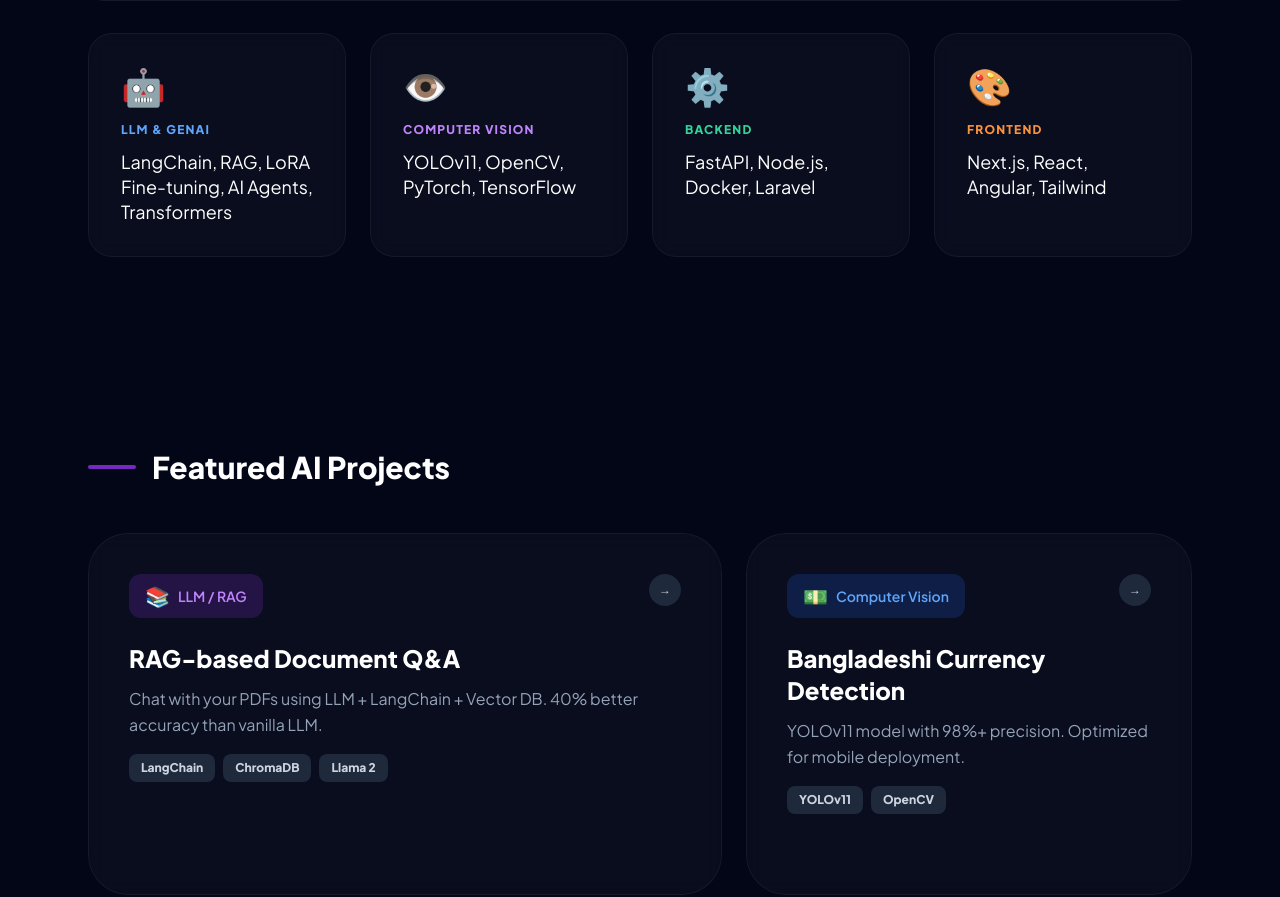
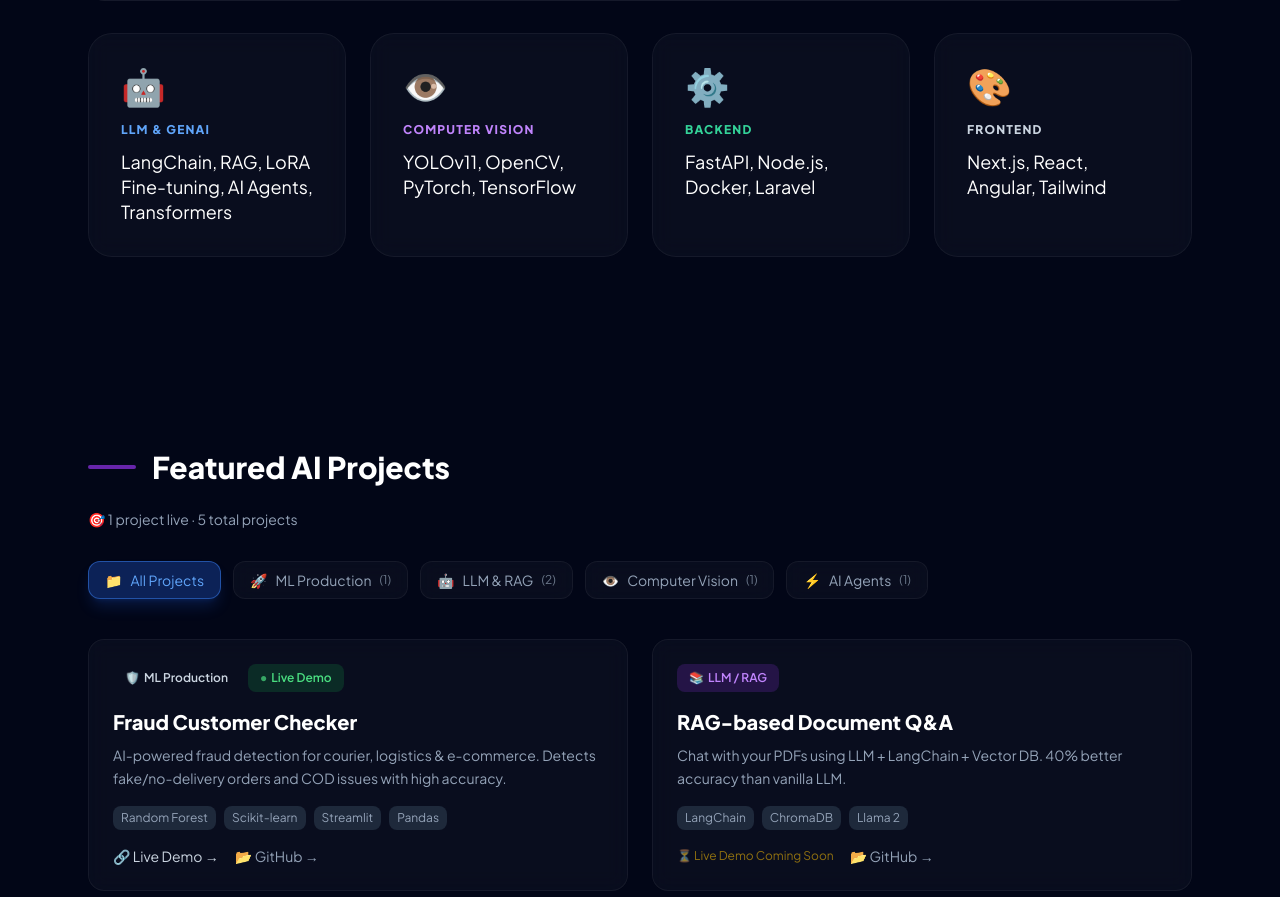
Before and after one commit to touhid71/portFolio, a Next.js app in the folder touhid-portfolio/: page / in a window 1280 px wide. Shown: the part 1900-2797 px from the top of the page. Built offline with nearby package versions, Linux system fonts and the light colour scheme.

Commit message:
added project

```diff
--- a/touhid-portfolio/app/page.tsx
+++ b/touhid-portfolio/app/page.tsx
@@ -1,16 +1,98 @@
 "use client";
 
+import { useState } from "react";
 import Link from "next/link";
-import { useState } from "react";
 
 export default function Home() {
   const [showToast, setShowToast] = useState(false);
+  const [activeFilter, setActiveFilter] = useState("all");
 
   const handleDownloadResume = () => {
     window.open("/resume-md-touhidul-islam.pdf", "_blank");
     setShowToast(true);
     setTimeout(() => setShowToast(false), 3000);
   };
+
+  const projects = [
+    {
+      id: 1,
+      title: "Fraud Customer Checker",
+      category: "ml-production",
+      categoryName: "ML Production",
+      icon: "🛡️",
+      color: "red",
+      description: "AI-powered fraud detection for courier, logistics & e-commerce. Detects fake/no-delivery orders and COD issues with high accuracy.",
+      tech: ["Random Forest", "Scikit-learn", "Streamlit", "Pandas"],
+      liveLink: "https://fraudcheck-touhid.streamlit.app/",
+      githubLink: "#",
+      isLive: true,
+      badge: "PRODUCTION LIVE"
+    },
+    {
+      id: 2,
+      title: "RAG-based Document Q&A",
+      category: "llm",
+      categoryName: "LLM / RAG",
+      icon: "📚",
+      color: "purple",
+      description: "Chat with your PDFs using LLM + LangChain + Vector DB. 40% better accuracy than vanilla LLM.",
+      tech: ["LangChain", "ChromaDB", "Llama 2"],
+      liveLink: null,
+      githubLink: "#",
+      isLive: false
+    },
+    {
+      id: 3,
+      title: "Bangladeshi Currency Detection",
+      category: "computer-vision",
+      categoryName: "Computer Vision",
+      icon: "💵",
+      color: "blue",
+      description: "YOLOv11 model with 98%+ precision. Optimized for mobile deployment.",
+      tech: ["YOLOv11", "OpenCV"],
+      liveLink: null,
+      githubLink: "#",
+      isLive: false
+    },
+    {
+      id: 4,
+      title: "AI Research Agent",
+      category: "ai-agent",
+      categoryName: "AI Agent",
+      icon: "🔍",
+      color: "green",
+      description: "Autonomous agent that searches web, summarizes content, and writes research reports.",
+      tech: ["LangChain", "GPT-4", "Tavily"],
+      liveLink: null,
+      githubLink: "#",
+      isLive: false
+    },
+    {
+      id: 5,
+      title: "Bengali LLM Fine-tuning",
+      category: "llm",
+      categoryName: "Model Tuning",
+      icon: "🇧🇩",
+      color: "orange",
+      description: "Fine-tuned Gemma-2B on Bengali dataset. 60% less training time vs full fine-tuning.",
+      tech: ["LoRA", "PEFT", "Hugging Face"],
+      liveLink: null,
+      githubLink: "#",
+      isLive: false
+    }
+  ];
+
+  const filters = [
+    { id: "all", label: "All Projects", icon: "📁" },
+    { id: "ml-production", label: "ML Production", icon: "🚀" },
+    { id: "llm", label: "LLM & RAG", icon: "🤖" },
+    { id: "computer-vision", label: "Computer Vision", icon: "👁️" },
+    { id: "ai-agent", label: "AI Agents", icon: "⚡" },
+  ];
+
+  const filteredProjects = activeFilter === "all"
+    ? projects
+    : projects.filter(p => p.category === activeFilter);
 
   return (
     <>
@@ -153,81 +235,120 @@ export default function Home() {
         </div>
       </section>
 
-      {/* Projects Section */}
+      {/* Projects Section with Filter */}
       <section id="projects" className="py-24 px-6 max-w-6xl mx-auto">
-        <h2 className="text-3xl font-bold text-white mb-12 flex items-center gap-4">
+        <h2 className="text-3xl font-bold text-white mb-6 flex items-center gap-4">
           <span className="w-12 h-1 bg-purple-600 rounded-full animate-pulse"></span>
           Featured AI Projects
         </h2>
-        <div className="grid grid-cols-1 md:grid-cols-12 gap-6">
 
-          <div className="md:col-span-7 card-hover glass p-10 rounded-[2.5rem] group transition-all duration-500 hover:scale-[1.02] hover:-translate-y-2">
-            <div className="flex justify-between items-start mb-6">
-              <div className="px-4 py-2 bg-purple-600/20 text-purple-400 rounded-xl text-sm font-semibold flex items-center gap-2"><span className="text-xl">📚</span> LLM / RAG</div>
-              <div className="w-8 h-8 rounded-full bg-slate-800 flex items-center justify-center group-hover:bg-blue-600 transition-colors duration-300"><span className="text-xs group-hover:text-white transition-colors">→</span></div>
+        <p className="text-slate-400 mb-8 text-sm">
+          🎯 {projects.filter(p => p.isLive).length} project live · {projects.length} total projects
+        </p>
+
+        {/* Filter Buttons */}
+        <div className="flex flex-wrap gap-3 mb-10">
+          {filters.map((filter) => (
+            <button
+              key={filter.id}
+              onClick={() => setActiveFilter(filter.id)}
+              className={`px-4 py-2 rounded-xl text-sm font-medium transition-all duration-300 flex items-center gap-2 ${
+                activeFilter === filter.id
+                  ? "bg-blue-600/30 text-blue-400 border border-blue-500/50 shadow-lg shadow-blue-600/20"
+                  : "glass text-slate-400 hover:text-white hover:bg-white/10"
+              }`}
+            >
+              <span>{filter.icon}</span>
+              <span>{filter.label}</span>
+              {filter.id !== "all" && (
+                <span className="text-xs opacity-70">
+                  ({projects.filter(p => p.category === filter.id).length})
+                </span>
+              )}
+            </button>
+          ))}
         </div>
-            <h3 className="text-2xl font-bold text-white mb-3 group-hover:text-blue-400 transition-colors duration-300">RAG-based Document Q&A</h3>
-            <p className="text-slate-400 mb-4 leading-relaxed">Chat with your PDFs using LLM + LangChain + Vector DB. 40% better accuracy than vanilla LLM.</p>
-            <div className="flex flex-wrap gap-2 mb-4">
-              <span className="text-xs font-bold px-3 py-1.5 bg-slate-800 rounded-lg text-slate-300">LangChain</span>
-              <span className="text-xs font-bold px-3 py-1.5 bg-slate-800 rounded-lg text-slate-300">ChromaDB</span>
-              <span className="text-xs font-bold px-3 py-1.5 bg-slate-800 rounded-lg text-slate-300">Llama 2</span>
+
+        {/* Projects Grid */}
+        <div className="grid grid-cols-1 md:grid-cols-2 gap-6">
+          {filteredProjects.map((project) => (
+            <div
+              key={project.id}
+              className="card-hover glass p-6 rounded-2xl group transition-all duration-500 hover:scale-[1.02] hover:-translate-y-2"
+            >
+              <div className="flex justify-between items-start mb-4 flex-wrap gap-2">
+                <div className="flex gap-2 flex-wrap">
+                  <div className={`px-3 py-1.5 bg-${project.color}-600/20 text-${project.color}-400 rounded-lg text-xs font-semibold flex items-center gap-1`}>
+                    <span>{project.icon}</span>
+                    <span>{project.categoryName}</span>
                   </div>
-            <div className="flex gap-4">
-              <Link href="#" className="text-purple-400 text-sm hover:underline opacity-0 group-hover:opacity-100 transition-all duration-300 translate-y-2 group-hover:translate-y-0">🔗 Live Demo →</Link>
-              <Link href="#" className="text-slate-400 text-sm hover:underline opacity-0 group-hover:opacity-100 transition-all duration-300 translate-y-2 group-hover:translate-y-0">📂 GitHub →</Link>
+                  {project.isLive && (
+                    <div className="px-3 py-1.5 bg-green-600/20 text-green-400 rounded-lg text-xs font-semibold flex items-center gap-1">
+                      <span className="animate-pulse">●</span>
+                      <span>Live Demo</span>
+                    </div>
+                  )}
                 </div>
               </div>
 
-          <div className="md:col-span-5 card-hover glass p-10 rounded-[2.5rem] group transition-all duration-500 hover:scale-[1.02] hover:-translate-y-2">
-            <div className="flex justify-between items-start mb-6">
-              <div className="px-4 py-2 bg-blue-600/20 text-blue-400 rounded-xl text-sm font-semibold flex items-center gap-2"><span className="text-xl">💵</span> Computer Vision</div>
-              <div className="w-8 h-8 rounded-full bg-slate-800 flex items-center justify-center group-hover:bg-blue-600 transition-colors duration-300"><span className="text-xs group-hover:text-white transition-colors">→</span></div>
-            </div>
-            <h3 className="text-2xl font-bold text-white mb-3 group-hover:text-blue-400 transition-colors duration-300">Bangladeshi Currency Detection</h3>
-            <p className="text-slate-400 mb-4 leading-relaxed">YOLOv11 model with 98%+ precision. Optimized for mobile deployment.</p>
+              <h3 className={`text-xl font-bold text-white mb-2 group-hover:text-${project.color}-400 transition-colors duration-300`}>
+                {project.title}
+              </h3>
+
+              <p className="text-slate-400 text-sm mb-4 leading-relaxed">
+                {project.description}
+              </p>
+
               <div className="flex flex-wrap gap-2 mb-4">
-              <span className="text-xs font-bold px-3 py-1.5 bg-slate-800 rounded-lg text-slate-300">YOLOv11</span>
-              <span className="text-xs font-bold px-3 py-1.5 bg-slate-800 rounded-lg text-slate-300">OpenCV</span>
-            </div>
-            <Link href="#" className="text-blue-400 text-sm hover:underline opacity-0 group-hover:opacity-100 transition-all duration-300 translate-y-2 group-hover:translate-y-0">📂 GitHub →</Link>
+                {project.tech.map((tech, idx) => (
+                  <span key={idx} className="text-xs px-2 py-1 bg-slate-800 rounded-lg text-slate-400">
+                    {tech}
+                  </span>
+                ))}
               </div>
 
-          <div className="md:col-span-6 card-hover glass p-10 rounded-[2.5rem] group transition-all duration-500 hover:scale-[1.02] hover:-translate-y-2">
-            <div className="flex justify-between items-start mb-6">
-              <div className="px-4 py-2 bg-green-600/20 text-green-400 rounded-xl text-sm font-semibold flex items-center gap-2"><span className="text-xl">🔍</span> AI Agent / Automation</div>
-              <div className="w-8 h-8 rounded-full bg-slate-800 flex items-center justify-center group-hover:bg-blue-600 transition-colors duration-300"><span className="text-xs group-hover:text-white transition-colors">→</span></div>
-            </div>
-            <h3 className="text-2xl font-bold text-white mb-3 group-hover:text-blue-400 transition-colors duration-300">AI Research Agent</h3>
-            <p className="text-slate-400 mb-4 leading-relaxed">Autonomous agent that searches web, summarizes content, and writes research reports.</p>
-            <div className="flex flex-wrap gap-2 mb-4">
-              <span className="text-xs font-bold px-3 py-1.5 bg-slate-800 rounded-lg text-slate-300">LangChain</span>
-              <span className="text-xs font-bold px-3 py-1.5 bg-slate-800 rounded-lg text-slate-300">GPT-4</span>
-              <span className="text-xs font-bold px-3 py-1.5 bg-slate-800 rounded-lg text-slate-300">Tavily</span>
-            </div>
               <div className="flex gap-4">
-              <Link href="#" className="text-green-400 text-sm hover:underline opacity-0 group-hover:opacity-100 transition-all duration-300 translate-y-2 group-hover:translate-y-0">🔗 Live Demo →</Link>
-              <Link href="#" className="text-slate-400 text-sm hover:underline opacity-0 group-hover:opacity-100 transition-all duration-300 translate-y-2 group-hover:translate-y-0">📂 GitHub →</Link>
+                {project.liveLink ? (
+                  <a
+                    href={project.liveLink}
+                    target="_blank"
+                    rel="noopener noreferrer"
+                    className={`text-${project.color}-400 text-sm hover:underline flex items-center gap-1 font-medium`}
+                  >
+                    🔗 Live Demo →
+                  </a>
+                ) : (
+                  <span className="text-yellow-500/60 text-xs flex items-center gap-1">
+                    ⏳ Live Demo Coming Soon
+                  </span>
+                )}
+                <a
+                  href={project.githubLink}
+                  target="_blank"
+                  rel="noopener noreferrer"
+                  className="text-slate-400 text-sm hover:underline flex items-center gap-1"
+                >
+                  📂 GitHub →
+                </a>
               </div>
             </div>
+          ))}
+        </div>
 
-          <div className="md:col-span-6 card-hover glass p-10 rounded-[2.5rem] group transition-all duration-500 hover:scale-[1.02] hover:-translate-y-2">
-            <div className="flex justify-between items-start mb-6">
-              <div className="px-4 py-2 bg-orange-600/20 text-orange-400 rounded-xl text-sm font-semibold flex items-center gap-2"><span className="text-xl">🇧🇩</span> Model Tuning</div>
-              <div className="w-8 h-8 rounded-full bg-slate-800 flex items-center justify-center group-hover:bg-blue-600 transition-colors duration-300"><span className="text-xs group-hover:text-white transition-colors">→</span></div>
+        {/* No Results Message */}
+        {filteredProjects.length === 0 && (
+          <div className="text-center py-12 glass rounded-2xl">
+            <p className="text-slate-400">No projects found in this category.</p>
           </div>
-            <h3 className="text-2xl font-bold text-white mb-3 group-hover:text-blue-400 transition-colors duration-300">Bengali LLM Fine-tuning (LoRA)</h3>
-            <p className="text-slate-400 mb-4 leading-relaxed">Fine-tuned Gemma-2B on Bengali dataset. 60% less training time vs full fine-tuning.</p>
-            <div className="flex flex-wrap gap-2 mb-4">
-              <span className="text-xs font-bold px-3 py-1.5 bg-slate-800 rounded-lg text-slate-300">LoRA</span>
-              <span className="text-xs font-bold px-3 py-1.5 bg-slate-800 rounded-lg text-slate-300">PEFT</span>
-              <span className="text-xs font-bold px-3 py-1.5 bg-slate-800 rounded-lg text-slate-300">Hugging Face</span>
-            </div>
-            <div className="flex gap-4">
-              <Link href="#" className="text-orange-400 text-sm hover:underline opacity-0 group-hover:opacity-100 transition-all duration-300 translate-y-2 group-hover:translate-y-0">🤗 Hugging Face →</Link>
-              <Link href="#" className="text-slate-400 text-sm hover:underline opacity-0 group-hover:opacity-100 transition-all duration-300 translate-y-2 group-hover:translate-y-0">📂 GitHub →</Link>
-            </div>
-          </div>
+        )}
+
+        {/* Stats Footer */}
+        <div className="mt-10 text-center text-xs text-slate-500">
+          <span>🎯 {projects.filter(p => p.isLive).length} Production Ready</span>
+          <span className="mx-2">•</span>
+          <span>🤖 {projects.length} AI Projects</span>
+          <span className="mx-2">•</span>
+          <span>🚀 More coming soon...</span>
         </div>
       </section>
 
```
Lines whose indentation alone changed are shown as unchanged.
